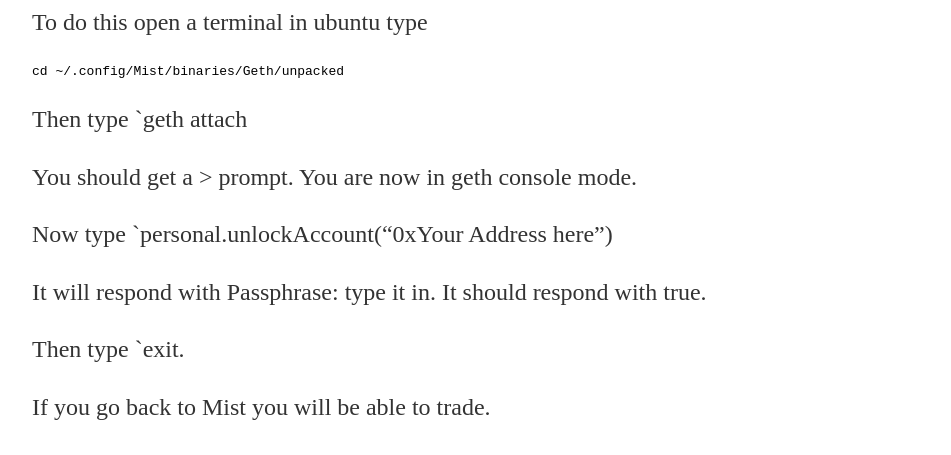
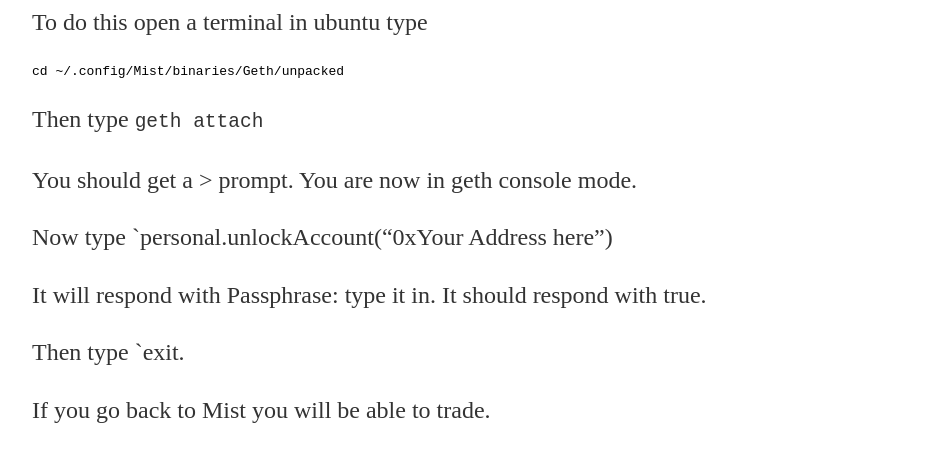
Before and after one commit to Ulysseus/Ulysseus.github.io, a Jekyll site: the page built from _posts/2016-11-14-EtherDelta-the-best-thing-since.md, in a window 1280 px wide. Shown: the part 1458-1913 px from the top of the page, without its empty margins (160-1111 px from the left). Built offline with Jekyll 4.4.1, drawn with Linux system fonts in a browser that asks for light colours; our own code applies the rules of GitHub Pages for plain Markdown files.

````diff
--- a/_posts/2016-11-14-EtherDelta-the-best-thing-since.md
+++ b/_posts/2016-11-14-EtherDelta-the-best-thing-since.md
@@ -34,7 +34,7 @@ To do this open a terminal in ubuntu type
 cd ~/.config/Mist/binaries/Geth/unpacked
 ```
 Then type
-`geth attach
+`geth attach`
 
 You should get a > prompt. You are now in geth console mode.
 
````
